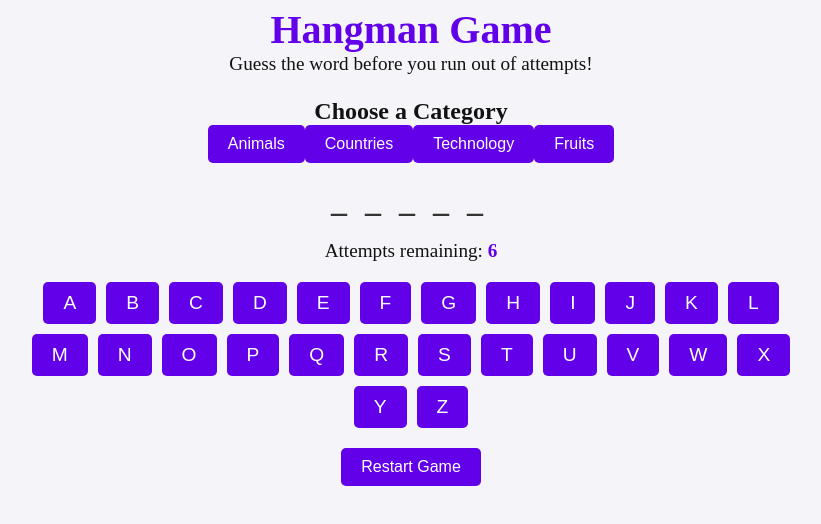
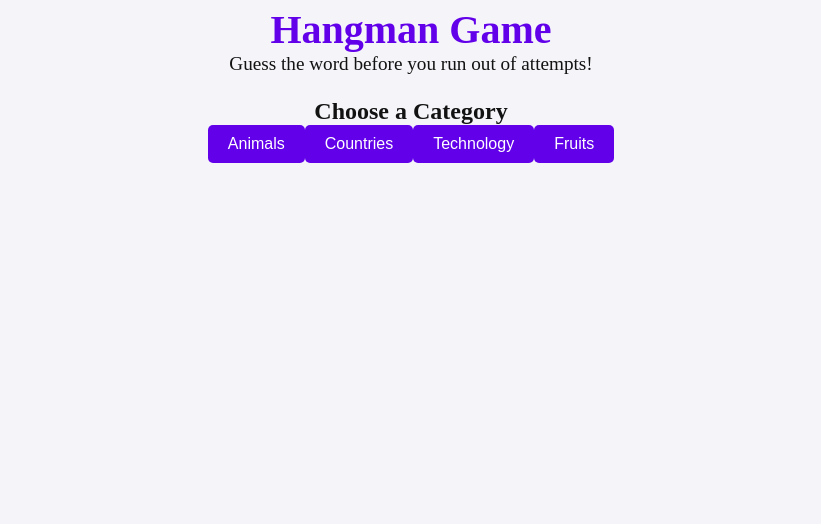
Before and after one commit to Espadv69/Hangman-Game, a React (Vite) app: page / in a window 1280 px wide. Shown: the top 524 px of the page, without its empty margins (229-1050 px from the left). Built offline with nearby package versions, Linux system fonts and the light colour scheme; the HTML template or start-up script is replaced by a standard one.

Commit message:
Refactor App component to conditionally render game elements based on category selection

```diff
--- a/src/App.jsx
+++ b/src/App.jsx
@@ -31,12 +31,13 @@ const App = () => {
   return (
     <div className="app">
       <Header />
-      {!category && (
+      {!category ? (
         <CategorySelector
           categories={categories}
           onSelectCategory={handleSelectCategory}
         />
-      )}
+      ) : (
+        <>
           <WordDisplay word={word} guessedLetters={guessedLetters} />
           <AttemptsCounter attempts={attemptsRemaining} />
           <KeyBoard
@@ -48,6 +49,8 @@ const App = () => {
             <GameOverModal isWin={isWin} word={word} onRestart={restartGame} />
           )}
           <RestartButton onRestart={restartGame} />
+        </>
+      )}
     </div>
   )
 }
```
Lines whose indentation alone changed are shown as unchanged.
